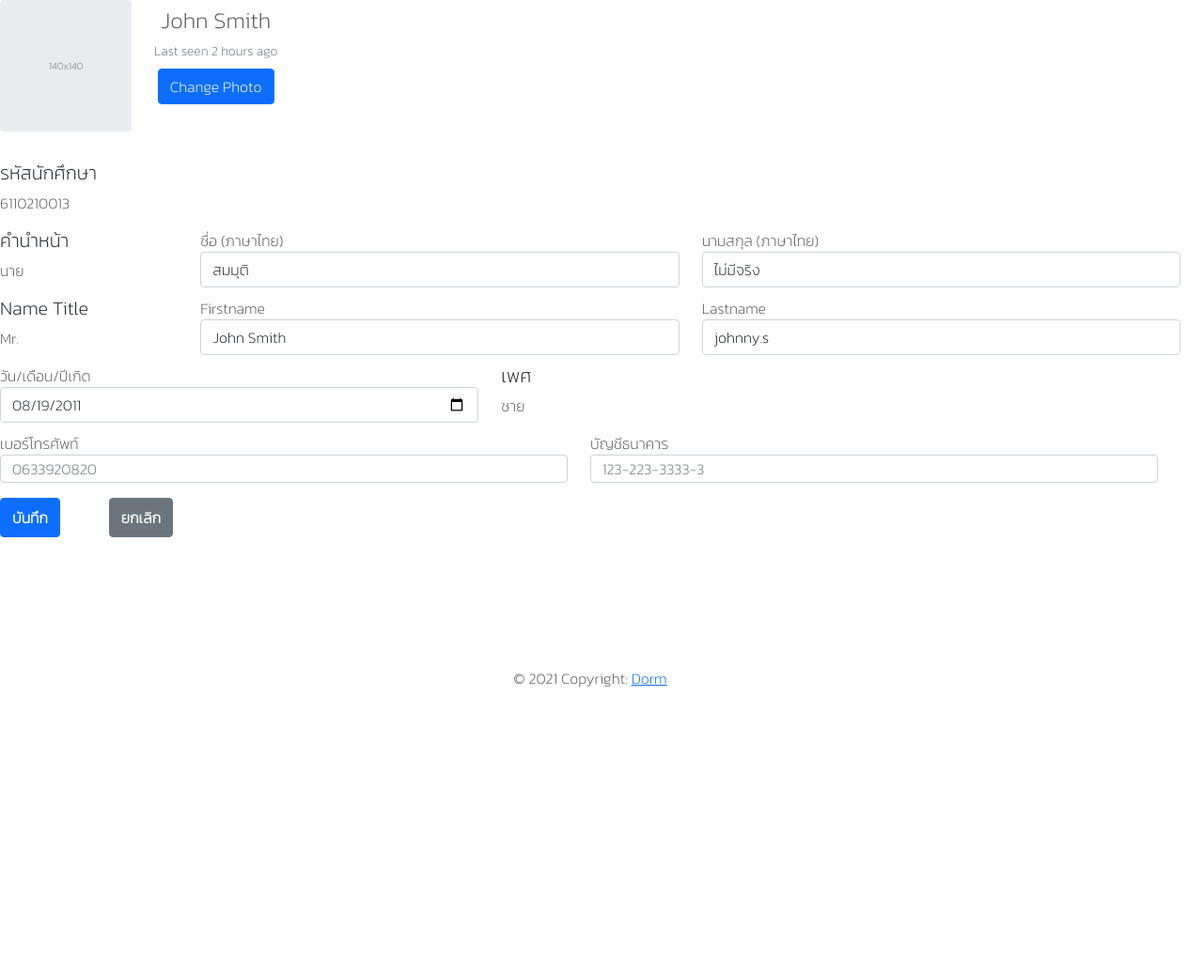
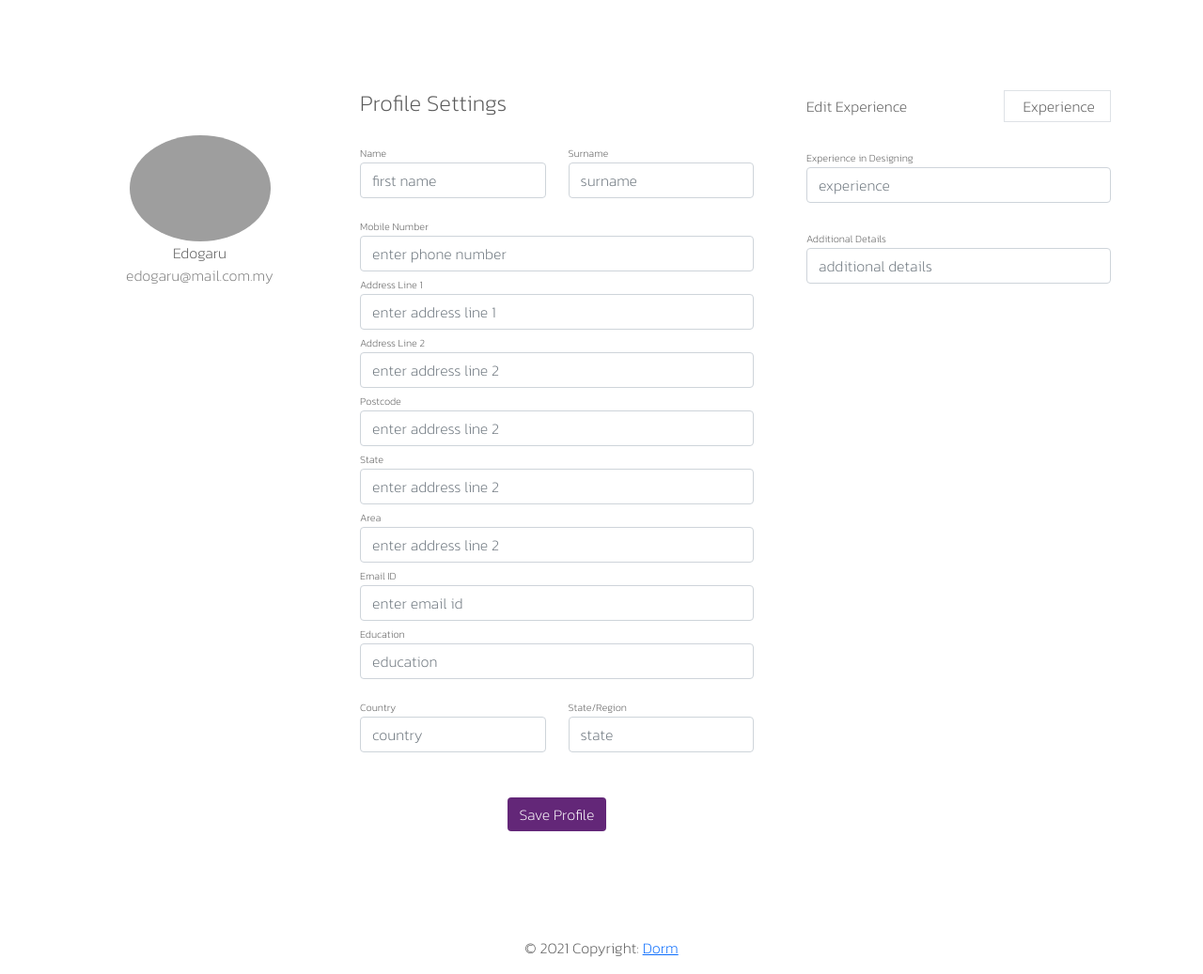
Before and after one commit to Krittin-Khanueng/DormitoryReservationSystem, a Django app: page /account/ in a window 1280 px wide. Shown: the part 66-1103 px from the top of the page at 94% size. Before the commit the page ends 798 px from the top, so only its background shows below. Run offline with Django 3.2, Linux system fonts and the light colour scheme; data comes from the database, SQL or seed files in the repository; some libraries are stand-ins or nearby versions; grey boxes are pictures that could not be loaded.

Commit message:
add profile

```diff
--- /dev/null
+++ b/account/static/css/profile.css
@@ -0,0 +1,40 @@
+.form-control:focus {
+    box-shadow: none;
+    border-color: #BA68C8
+}
+
+.profile-button {
+    background: rgb(99, 39, 120);
+    box-shadow: none;
+    border: none
+}
+
+.profile-button:hover {
+    background: #682773
+}
+
+.profile-button:focus {
+    background: #682773;
+    box-shadow: none
+}
+
+.profile-button:active {
+    background: #682773;
+    box-shadow: none
+}
+
+.back:hover {
+    color: #682773;
+    cursor: pointer
+}
+
+.labels {
+    font-size: 11px
+}
+
+.add-experience:hover {
+    background: #BA68C8;
+    color: #fff;
+    cursor: pointer;
+    border: solid 1px #BA68C8
+}
--- a/account/templates/account/profile.html
+++ b/account/templates/account/profile.html
@@ -1,139 +1,49 @@
 {% extends 'base.html' %}
 {% load static %}
 {% block title %}โปรไฟล์{% endblock %}
+{%block css_style%}
+<link rel="stylesheet" href="{% static "css/profile.css" %}">
+ {%endblock %}
 
 {% block content %}
-    <div class="container-">
-        <div class="row ">
-                <div class="row">
-                    <div class="col-12 col-sm-auto mb-3">
-                        <div class="mx-auto" style="width: 140px;">
-                            <div class="d-flex justify-content-center align-items-center rounded"
-                                 style="height: 140px; background-color: rgb(233, 236, 239);">
-                                <span style="color: rgb(166, 168, 170); font: bold 8pt Arial;">140x140</span>
-                            </div>
-                        </div>
-                    </div>
-                    <div class="col d-flex flex-column flex-sm-row justify-content-between mb-3">
-                        <div class="text-center text-sm-left mb-2 mb-sm-0">
-                            <h4 class="pt-sm-2 pb-1 mb-0 text-nowrap">John Smith</h4>
-                            <div class="text-muted"><small>Last seen 2 hours ago</small></div>
-                            <div class="mt-2">
-                                <button class="btn btn-primary" type="button">
-                                    <i class="fa fa-fw fa-camera"></i>
-                                    <span>Change Photo</span>
-                                </button>
-                            </div>
-                        </div>
-                    </div>
-
-                    <div class="tab-content pt-3">
-                        <div class="tab-pane active">
-                            <form class="form" novalidate="">
-                                <div class="row">
-                                    <div class="col">
-                                        <div class="row">
-                                            <div class="col">
-                                                <p class="text-dark h5">รหัสนักศึกษา </p>
-                                                <p> 6110210013</p>
-                                            </div>
-                                        </div>
-                                        <div class="row">
-                                            <div class="col" -2><p class="text-dark h5">
-                                                คำนำหน้า </p>
-                                                <p> นาย</p></div>
-                                            <div class="col-5">
-                                                <div class="form-group">
-                                                    <label>ชื่อ (ภาษาไทย)</label>
-                                                    <input class="form-control" type="text"
-                                                           name="name"
-                                                           placeholder="สมมุติ"
-                                                           value="สมมุติ">
-                                                </div>
-                                            </div>
-                                            <div class="col-5">
-                                                <div class="form-group">
-                                                    <label>นามสกุล (ภาษาไทย)</label>
-                                                    <input class="form-control" type="text"
-                                                           name="username" placeholder="ไม่มีจริง"
-                                                           value="ไม่มีจริง">
-                                                </div>
-                                            </div>
-                                        </div>
-
-                                        <div class="row">
-                                            <div class="col" -2><p class="text-dark h5">Name
-                                                Title </p>
-                                                <p> Mr.</p></div>
-                                            <div class="col-5">
-                                                <div class="form-group">
-                                                    <label>Firstname</label>
-                                                    <input class="form-control" type="text"
-                                                           name="name"
-                                                           placeholder="John Smith"
-                                                           value="John Smith">
-                                                </div>
-                                            </div>
-                                            <div class="col-5">
-                                                <div class="form-group">
-                                                    <label>Lastname</label>
-                                                    <input class="form-control" type="text"
-                                                           name="username" placeholder="johnny.s"
-                                                           value="johnny.s">
-                                                </div>
-                                            </div>
-                                        </div>
-
-                                        <div class="row">
-                                            <div class="col-5">
-                                                <div class="form-group">
-                                                    <label>วัน/เดือน/ปีเกิด</label>
-                                                    <input class="form-control  " type="date"
-                                                           value="2011-08-19"
-                                                           id="example-date-input">
-                                                </div>
-                                            </div>
-                                            <div class="col" -2><p class="text-dark h5">เพศ </p>
-                                                <p> ชาย</p></div>
-                                        </div>
-
-                                    </div>
-
-                                    <div class="row">
-                                        <div class="col">
-                                            <label>เบอร์โทรศัพท์</label>
-                                            <input type="text" class="form-control" id="name"
-                                                   placeholder="0633920820"
-                                                   style="height:30px;">
-                                        </div>
-                                        <div class="col">
-                                            <div class="form-group">
-                                                <label>บัญชีธนาคาร</label>
-                                                <input type="text" class="form-control" id="name"
-                                                       placeholder="123-223-3333-3"
-                                                       style="height:30px;">
-                                            </div>
-                                        </div>
-
-                                    </div>
-
-                                    <div class="row mt-3 ">
-                                        <div class="col  ">
-                                            <input type="submit" style="padding-top: 2px;"
-                                                   class="btn btn-primary fw-bold py-2 me-5 "
-                                                   value="บันทึก">
-
-                                            <input type="submit" style="padding-top: 2px;"
-                                                   class="btn btn-secondary fw-bold py-2 me-5 "
-                                                   value="ยกเลิก">
-                                        </div>
-
-                                    </div>
-                                </div>
-
-
-
-
+    <div class="container rounded bg-white mt-5 mb-5">
+    <div class="row">
+        <div class="col-md-3 border-right">
+            <div class="d-flex flex-column align-items-center text-center p-3 py-5"><img class="rounded-circle mt-5" width="150px" src="https://st3.depositphotos.com/15648834/17930/v/600/depositphotos_179308454-stock-illustration-unknown-person-silhouette-glasses-profile.jpg"><span class="font-weight-bold">Edogaru</span><span class="text-black-50">edogaru@mail.com.my</span><span> </span></div>
+        </div>
+        <div class="col-md-5 border-right">
+            <div class="p-3 py-5">
+                <div class="d-flex justify-content-between align-items-center mb-3">
+                    <h4 class="text-right">Profile Settings</h4>
+                </div>
+                <div class="row mt-2">
+                    <div class="col-md-6"><label class="labels">Name</label><input type="text" class="form-control" placeholder="first name" value=""></div>
+                    <div class="col-md-6"><label class="labels">Surname</label><input type="text" class="form-control" value="" placeholder="surname"></div>
+                </div>
+                <div class="row mt-3">
+                    <div class="col-md-12"><label class="labels">Mobile Number</label><input type="text" class="form-control" placeholder="enter phone number" value=""></div>
+                    <div class="col-md-12"><label class="labels">Address Line 1</label><input type="text" class="form-control" placeholder="enter address line 1" value=""></div>
+                    <div class="col-md-12"><label class="labels">Address Line 2</label><input type="text" class="form-control" placeholder="enter address line 2" value=""></div>
+                    <div class="col-md-12"><label class="labels">Postcode</label><input type="text" class="form-control" placeholder="enter address line 2" value=""></div>
+                    <div class="col-md-12"><label class="labels">State</label><input type="text" class="form-control" placeholder="enter address line 2" value=""></div>
+                    <div class="col-md-12"><label class="labels">Area</label><input type="text" class="form-control" placeholder="enter address line 2" value=""></div>
+                    <div class="col-md-12"><label class="labels">Email ID</label><input type="text" class="form-control" placeholder="enter email id" value=""></div>
+                    <div class="col-md-12"><label class="labels">Education</label><input type="text" class="form-control" placeholder="education" value=""></div>
+                </div>
+                <div class="row mt-3">
+                    <div class="col-md-6"><label class="labels">Country</label><input type="text" class="form-control" placeholder="country" value=""></div>
+                    <div class="col-md-6"><label class="labels">State/Region</label><input type="text" class="form-control" value="" placeholder="state"></div>
+                </div>
+                <div class="mt-5 text-center"><button class="btn btn-primary profile-button" type="button">Save Profile</button></div>
+            </div>
+        </div>
+        <div class="col-md-4">
+            <div class="p-3 py-5">
+                <div class="d-flex justify-content-between align-items-center experience"><span>Edit Experience</span><span class="border px-3 p-1 add-experience"><i class="fa fa-plus"></i>&nbsp;Experience</span></div><br>
+                <div class="col-md-12"><label class="labels">Experience in Designing</label><input type="text" class="form-control" placeholder="experience" value=""></div> <br>
+                <div class="col-md-12"><label class="labels">Additional Details</label><input type="text" class="form-control" placeholder="additional details" value=""></div>
+            </div>
         </div>
     </div>
+</div>
 {% endblock %}
--- a/account/urls.py
+++ b/account/urls.py
@@ -9,4 +9,5 @@ urlpatterns = [
 	path('',TemplateView.as_view(template_name="account/profile.html")),
 	path('login/', views.LoginView.as_view(), name="login"),
 	path('logout/', views.LogoutView.as_view(), name="logout")
+
 ]
```
Also changed, not shown: booking/admin.py (+29 -13 lines), booking/templates/booking/booking_success.html (line endings or trailing spaces).
